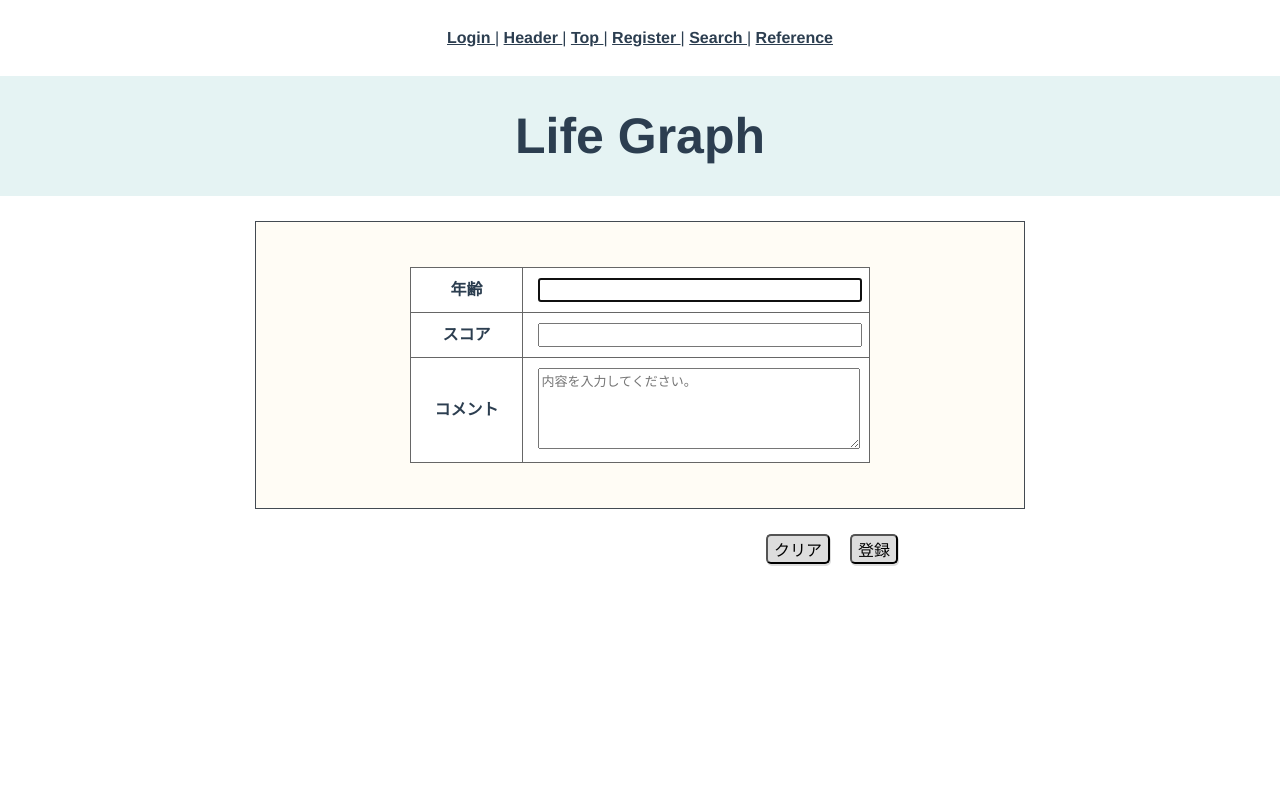
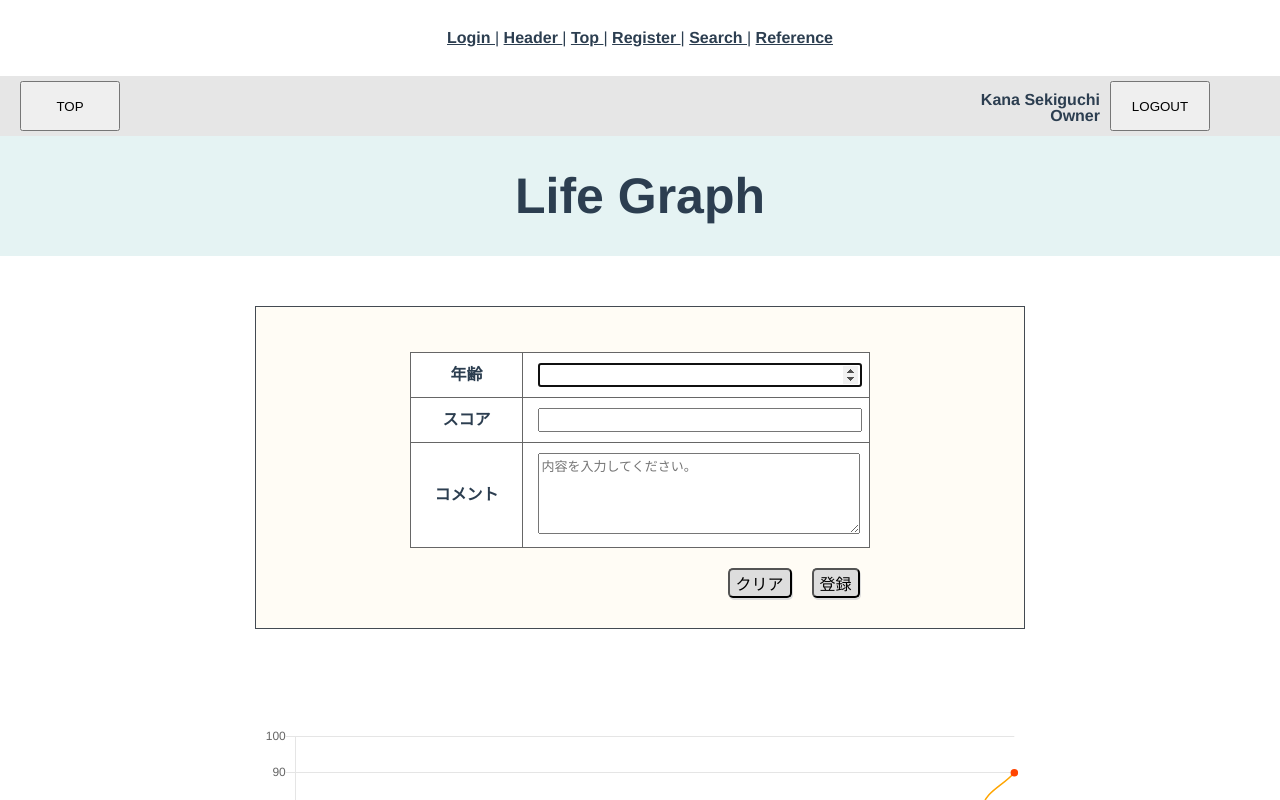
Before and after one commit to yuto-hatano/life-graph, a Vue app in the folder vue/: page /register in a window 1280 px wide. Shown: the top 800 px of the page. Built offline with nearby package versions, Linux system fonts and the light colour scheme.

Commit message:
【登録・編集画面モック作成２】20200516

```diff
--- a/vue/src/views/Register.vue
+++ b/vue/src/views/Register.vue
@@ -1,42 +1,104 @@
 <template>
   <div id="registerSection">
+    <div>
+      <Header />
+    </div>
     <h1>Life Graph</h1>
-    <form action="">
-      <fieldset id="input">
+    <div id="input">
       <table id="field">
         <tr>
           <th scope="row">
-              年齢
+            <label for="age">年齢</label>
           </th>
           <td>
-              <input id="age" type="text" autofocus required>
+            <input id="age" v-model="age" type="number" autofocus required>
           </td>
         </tr>
         <tr>
           <th scope="row">
-              スコア
+            <label for="score">スコア</label>
           </th>
           <td>
-              <input id="score" type="text" autofocus required>
+            <input id="score" v-model="score" type="number" autofocus required>
           </td>
         </tr>
         <tr>
           <th scope="row">
-              コメント
+            <label for="comment">コメント</label>
           </th>
           <td>
-              <textarea id="comment" cols="30" rows="5" placeholder="内容を入力してください。" />
+            <textarea id="comment" v-model="comment" cols="30" rows="5" placeholder="内容を入力してください。" />
           </td>
         </tr>
       </table>
-      </fieldset>
-      <fieldset id="action">
-        <input id="reset" type="reset" value="クリア">
-        <input id="submit" type="submit" value="登録">
-      </fieldset>
-    </form>
+      <div id="action">
+        <button id="reset" @click="reset">
+          クリア
+        </button>
+        <button id="submit" @click="add">
+          登録
+        </button>
+      </div>
+    </div>
+    <!-- <div id="action">
+      <button id="reset" @click="reset">
+        クリア
+      </button>
+      <button id="submit" @click="add">
+        登録
+      </button>
+    </div> -->
+    <div id="chart">
+      <Chart />
+    </div>
   </div>
 </template>
+
+<script>
+import Header from '../views/Header.vue'
+import Chart from '../components/Chart.vue'
+
+export default {
+  name: 'Register',
+  components: {
+    Header,
+    Chart
+  },
+
+  data () {
+    return {
+      age: '',
+      score: '',
+      comment: ''
+    }
+  },
+
+  computed: {
+    loaded () {
+      return this.$store.state.loaded
+    }
+  },
+
+  methods: {
+    reset () {
+      this.age = ''
+      this.score = ''
+      this.comment = ''
+      // 入力がリセットされるかテスト
+      // console.clear(this.age)
+      // console.clear(this.score)
+      // console.clear(this.comment)
+    },
+    add () {
+      // 入力が反映されてるかテスト
+      // console.log(this.age)
+      // console.log(this.score)
+      // console.log(this.comment)
+    }
+  }
+
+}
+</script>
 
 <style scoped>
 
@@ -50,13 +112,13 @@ h1 {
 #input {
   border: 1px solid #434a52;
   width: 60%;
-  margin: 25px auto;
+  margin: 50px auto;
   background-color: #fffcf5;
 }
 
 #field {
   width: 60%;
-  margin: 45px auto;
+  margin: 45px auto 20px auto;
   background-color: #fff;
 }
 
@@ -77,7 +139,8 @@ td {
 }
 
 #action {
-  margin-left: 30%;
+  margin-left: 40%;
+  margin-bottom: 30px;
 }
 
 #reset {
@@ -108,4 +171,9 @@ td {
   position: relative;
   top: 2px;
 }
+
+#chart {
+  width: 60%;
+  margin: 100px auto;
+}
 </style>
```
Lines whose indentation alone changed are shown as unchanged.
